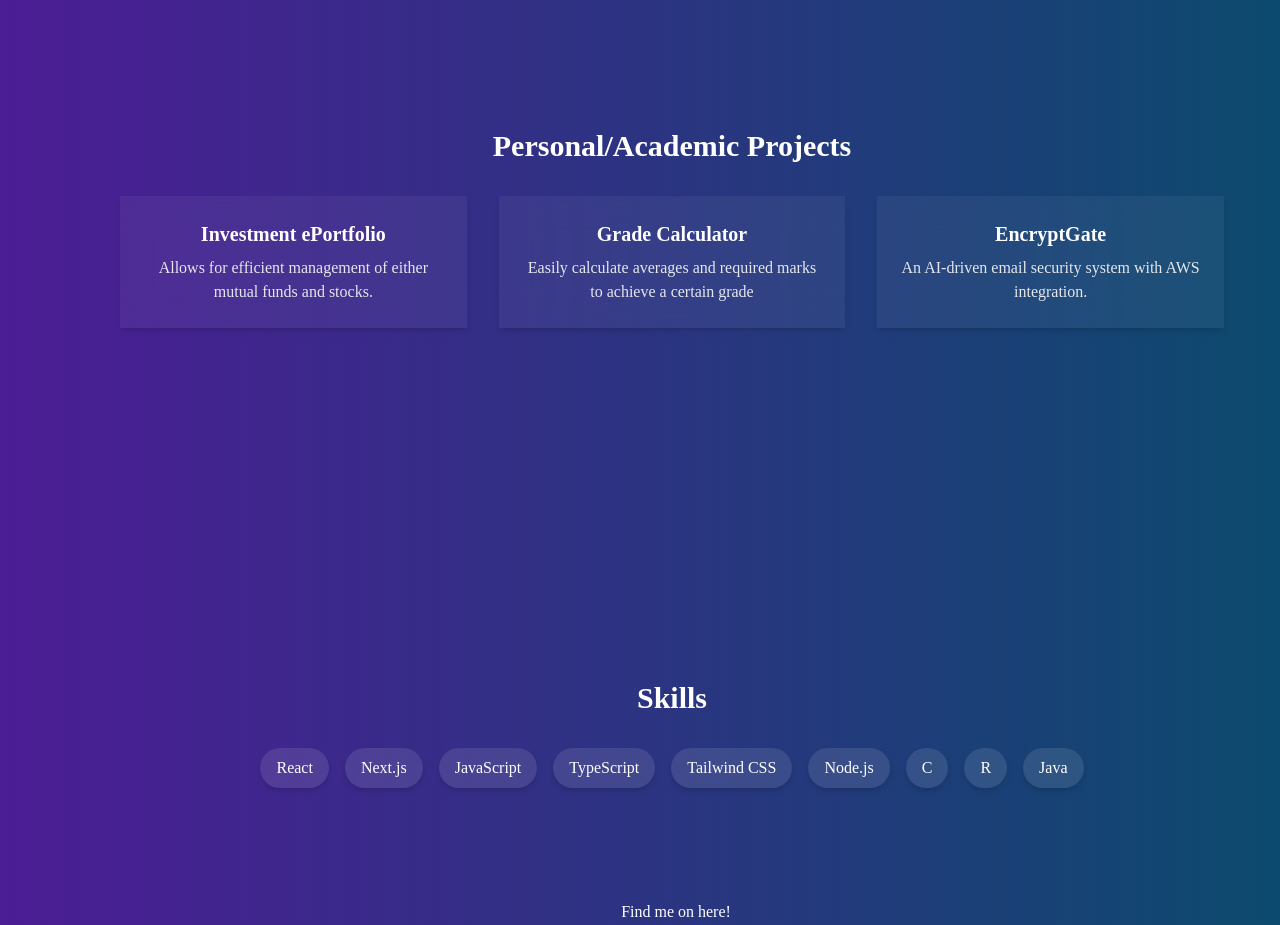
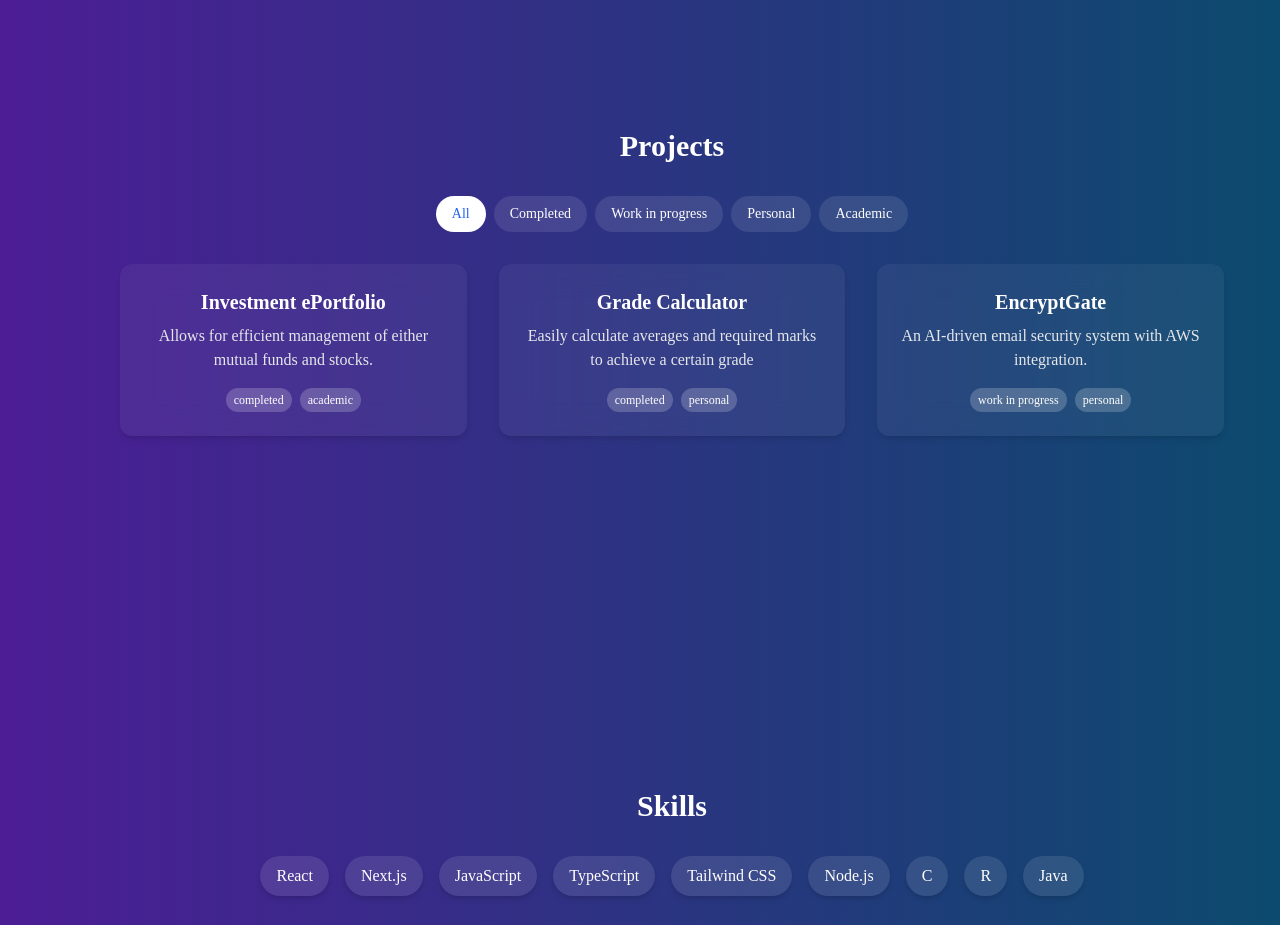
Before and after one commit to zafir-ali05/PersonalPortfolio, a Next.js app: page / in a window 1280 px wide. Shown: the part 800-1725 px from the top of the page. Built offline with nearby package versions, Linux system fonts and the light colour scheme; a web font is replaced by a local one.

Commit message:
added filters

```diff
--- a/app/components/ProjectsSection.tsx
+++ b/app/components/ProjectsSection.tsx
@@ -1,28 +1,47 @@
-'use client'
+"use client"
 
-import { motion } from "framer-motion"
+import { motion, AnimatePresence } from "framer-motion"
+import { useState, useEffect } from "react"
 
 const projects = [
   {
     id: 1,
     title: "Investment ePortfolio",
     description: "Allows for efficient management of either mutual funds and stocks.",
+    status: "completed",
+    type: "academic",
   },
   {
     id: 2,
     title: "Grade Calculator",
     description: "Easily calculate averages and required marks to achieve a certain grade",
     link: "https://github.com/zafir-ali05/GradeCalculator",
+    status: "completed",
+    type: "personal",
   },
   {
     id: 3,
     title: "EncryptGate",
     description: "An AI-driven email security system with AWS integration.",
     link: "https://github.com/zafir-ali05/EncryptGate",
+    status: "work in progress",
+    type: "personal",
   },
 ]
 
+const filters = ["all", "completed", "work in progress", "personal", "academic"]
+
 const ProjectsSection = () => {
+  const [activeFilter, setActiveFilter] = useState("all")
+  const [filteredProjects, setFilteredProjects] = useState(projects)
+
+  useEffect(() => {
+    const filtered = projects.filter(
+      (project) => activeFilter === "all" || project.status === activeFilter || project.type === activeFilter,
+    )
+    setFilteredProjects(filtered)
+  }, [activeFilter])
+
   return (
     <motion.section
       className="py-20 pt-32 pb-40 text-white"
@@ -38,40 +57,79 @@ const ProjectsSection = () => {
         transition={{ duration: 0.8 }}
         viewport={{ once: true }}
       >
-        Personal/Academic Projects
+        Projects
       </motion.h2>
-      <div className="grid grid-cols-1 md:grid-cols-2 lg:grid-cols-3 gap-8 px-6 max-w-6xl mx-auto">
-        {projects.map((project, index) =>
-          project.link ? (
-            <a key={project.id} href={project.link} target="_blank" rel="noopener noreferrer" className="block">
+      <div className="flex justify-center space-x-2 mb-8">
+        {filters.map((filter) => (
+          <motion.button
+            key={filter}
+            className={`px-4 py-2 rounded-full text-sm font-medium ${
+              activeFilter === filter
+                ? "bg-white text-blue-600"
+                : "bg-white bg-opacity-10 text-white hover:bg-opacity-20"
+            }`}
+            onClick={() => setActiveFilter(filter)}
+            whileHover={{ scale: 1.05 }}
+            whileTap={{ scale: 0.95 }}
+          >
+            {filter.charAt(0).toUpperCase() + filter.slice(1)}
+          </motion.button>
+        ))}
+      </div>
+      <AnimatePresence mode="wait">
+        <motion.div
+          key={activeFilter}
+          className="grid grid-cols-1 md:grid-cols-2 lg:grid-cols-3 gap-8 px-6 max-w-6xl mx-auto"
+          initial={{ opacity: 0, y: 20 }}
+          animate={{ opacity: 1, y: 0 }}
+          exit={{ opacity: 0, y: -20 }}
+          transition={{ duration: 0.3 }}
+        >
+          {filteredProjects.map((project) =>
+            project.link ? (
+              <motion.a
+                key={project.id}
+                href={project.link}
+                target="_blank"
+                rel="noopener noreferrer"
+                className="block"
+                initial={{ opacity: 0, y: 50 }}
+                animate={{ opacity: 1, y: 0 }}
+                transition={{ type: "spring", stiffness: 300, damping: 30 }}
+              >
+                <motion.div
+                  className="bg-white bg-opacity-5 backdrop-filter backdrop-blur-lg p-6 rounded-xl shadow-md text-white h-full"
+                  whileHover={{ scale: 1.05 }}
+                  transition={{ type: "spring", stiffness: 300, damping: 30 }}
+                >
+                  <h3 className="text-xl text-center font-semibold mb-2">{project.title}</h3>
+                  <p className="text-gray-200 text-center mb-4">{project.description}</p>
+                  <div className="flex justify-center space-x-2">
+                    <span className="text-xs bg-white bg-opacity-20 px-2 py-1 rounded-full">{project.status}</span>
+                    <span className="text-xs bg-white bg-opacity-20 px-2 py-1 rounded-full">{project.type}</span>
+                  </div>
+                </motion.div>
+              </motion.a>
+            ) : (
               <motion.div
-                className="bg-white bg-opacity-5 backdrop-filter backdrop-blur-lg p-6 rounded-lg shadow-md text-white h-full"
+                key={project.id}
+                className="bg-white bg-opacity-5 backdrop-filter backdrop-blur-lg p-6 rounded-xl shadow-md text-white h-full"
                 initial={{ opacity: 0, y: 50 }}
-                whileInView={{ opacity: 1, y: 0 }}
-                transition={{ type: "spring", stiffness: 200, damping: 8, delay: index * 0.1 }}
-                viewport={{ once: true }}
+                animate={{ opacity: 1, y: 0 }}
+                transition={{ type: "spring", stiffness: 300, damping: 30 }}
                 whileHover={{ scale: 1.05 }}
               >
                 <h3 className="text-xl text-center font-semibold mb-2">{project.title}</h3>
-                <p className="text-gray-200 text-center">{project.description}</p>
+                <p className="text-gray-200 text-center mb-4">{project.description}</p>
+                <div className="flex justify-center space-x-2">
+                  <span className="text-xs bg-white bg-opacity-20 px-2 py-1 rounded-full">{project.status}</span>
+                  <span className="text-xs bg-white bg-opacity-20 px-2 py-1 rounded-full">{project.type}</span>
+                </div>
               </motion.div>
-            </a>
-          ) : (
-            <motion.div
-              key={project.id}
-              className="bg-white bg-opacity-5 backdrop-filter backdrop-blur-lg p-6 rounded-lg shadow-md text-white h-full"
-              initial={{ opacity: 0, y: 50 }}
-              whileInView={{ opacity: 1, y: 0 }}
-              transition={{ type: "spring", stiffness: 200, damping: 8, delay: index * 0.1 }}
-              viewport={{ once: true }}
-              whileHover={{ scale: 1.05 }}
-            >
-              <h3 className="text-xl text-center font-semibold mb-2">{project.title}</h3>
-              <p className="text-gray-200 text-center">{project.description}</p>
-            </motion.div>
-          ),
-        )}
-      </div>
+            ),
+          )}
+        </motion.div>
+      </AnimatePresence>
     </motion.section>
   )
 }
```
